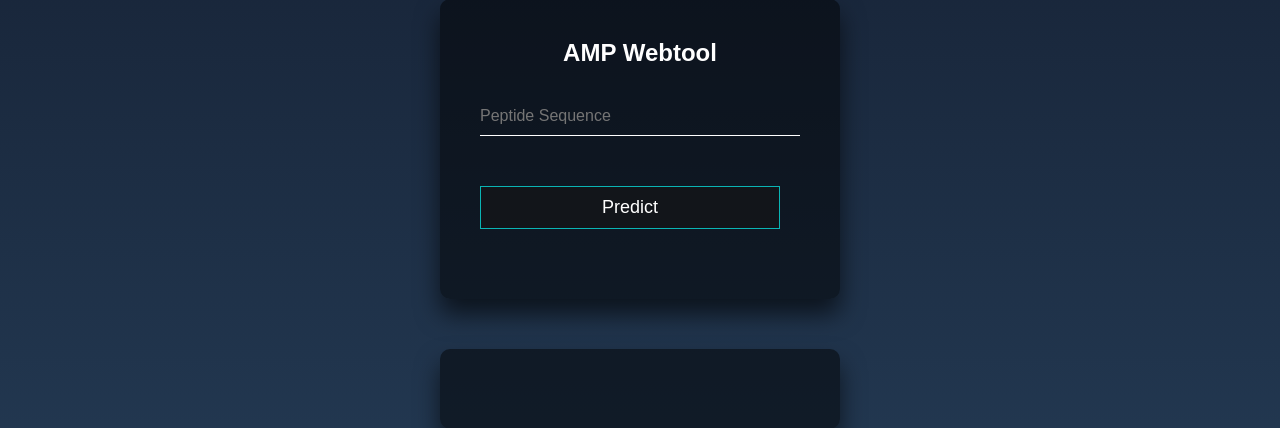
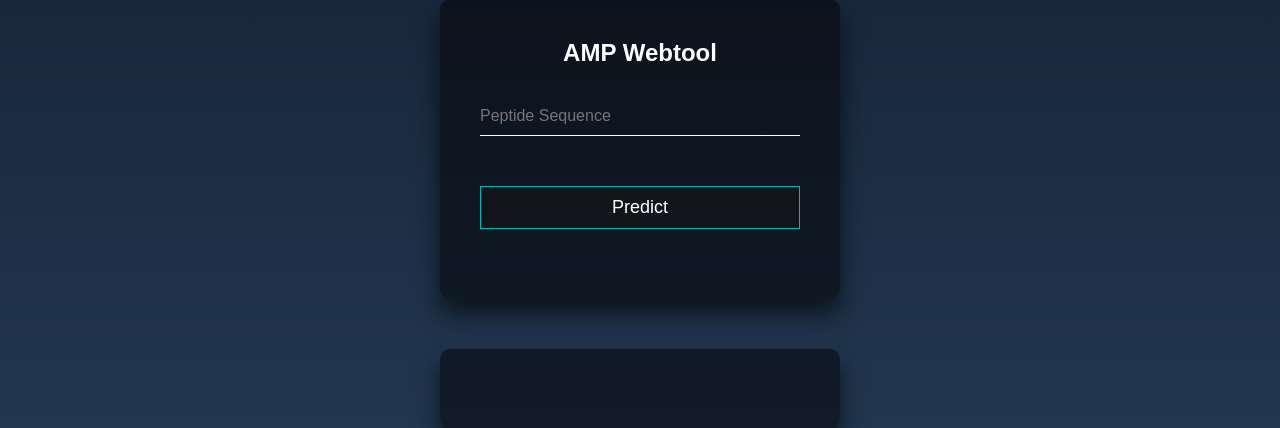
Before and after one commit to PVPN4799/AMP_WebTool, a Flask app: page / in a window 1280 px wide. Shown: the part 251-679 px from the top of the page. Run offline with Flask 2, Linux system fonts and the light colour scheme; parts of the project's set-up code (start-up, migrations or seed data) failed here and were passed over.

Commit message:
Modified app.py, submit button width in stylesheet

```diff
--- a/templates/index.html
+++ b/templates/index.html
@@ -190,7 +190,7 @@ body {
   font-size: 18px;
   color: white;
   margin-top: 20px;
-  width: 300px;
+  width: 320px;
   padding: 10px 50px;
   cursor: pointer;
   transition: .4s;
```
